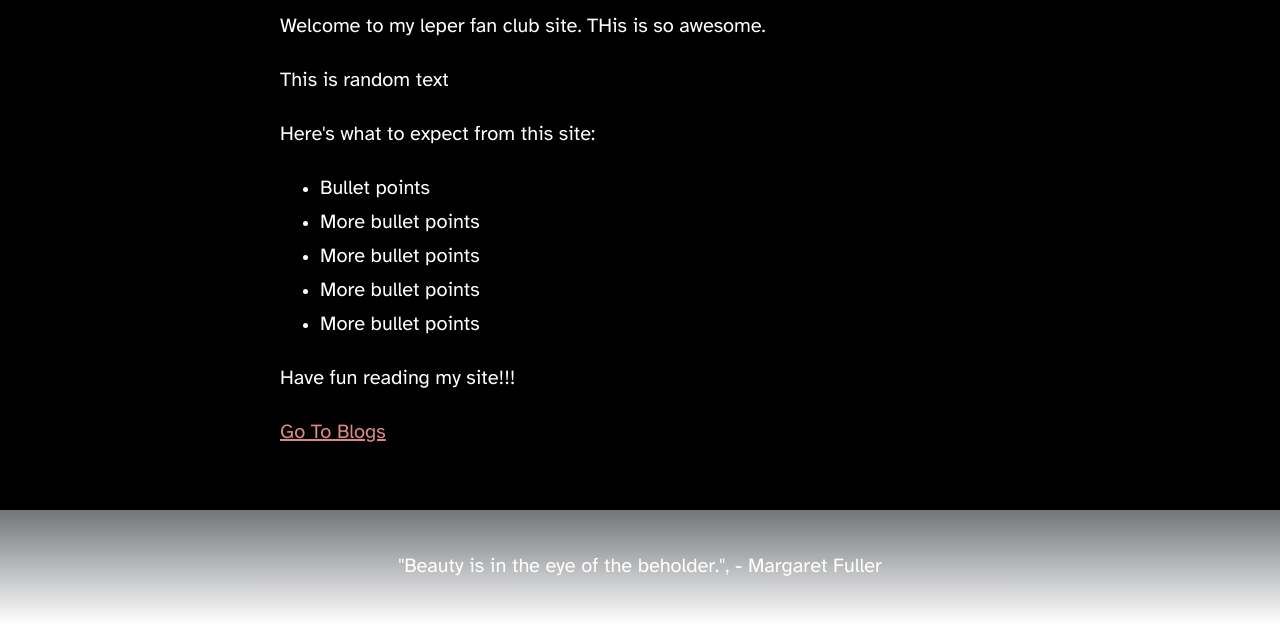
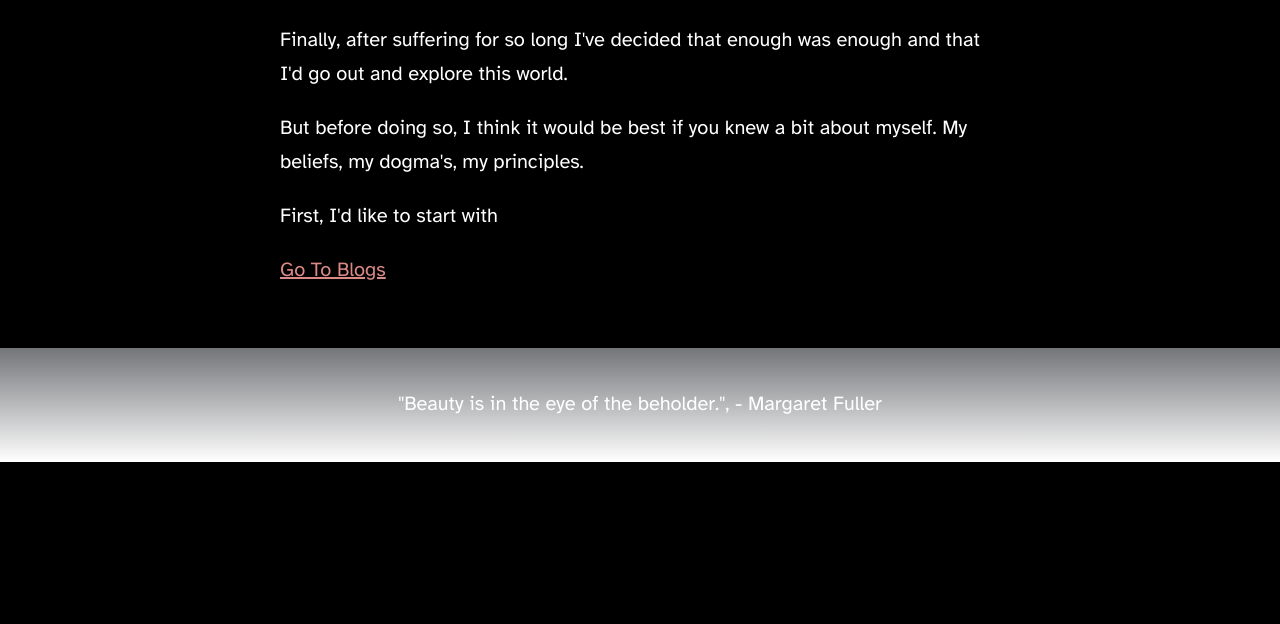
Before and after one commit to BiigFish/lepers, an Astro site: page / in a window 1280 px wide. Shown: the part 295-919 px from the top of the page. After the commit the page ends 800 px from the top, so only its background shows below. Built offline with nearby package versions, Linux system fonts and the light colour scheme; Astro itself is replaced by a stand-in of ours.

Commit message:
index text change

```diff
--- a/src/pages/index.astro
+++ b/src/pages/index.astro
@@ -13,23 +13,19 @@ import { SITE_TITLE, SITE_DESCRIPTION } from '../consts';
 	<body>
 		<Header />
 		<main>
-			<h1>Hello, Fellow Leper Fans!</h1>
+			<h1>What is this?</h1>
 			<p>
-				Welcome to my leper fan club site. THis is so awesome.
+				Hi, my name is Gregory Visregard, an office worker in my city's capital.
+				I'm 34 at the time of making this website and I've done nothing of my life.
 			</p>
 			<p>
-				This is random text
+				Finally, after suffering for so long I've decided that enough was enough and that
+				I'd go out and explore this world.
 			</p>
-			<p>Here's what to expect from this site:</p>
-			<ul>
-				<li>Bullet points</li>
-				<li>More bullet points</li>
-				<li>More bullet points</li>
-				<li>More bullet points</li>
-				<li>More bullet points</li>
-			</ul>
+			<p>But before doing so, I think it would be best if you knew a bit about myself. My beliefs, my dogma's, my principles.</p>
+
 			<p>
-				Have fun reading my site!!!
+				First, I'd like to start with
 			</p>
 			<a href="/blog">Go To Blogs</a>
 		</main>
```
Also changed, not shown: src/content/blog/first-post.md (+6 -12 lines).
